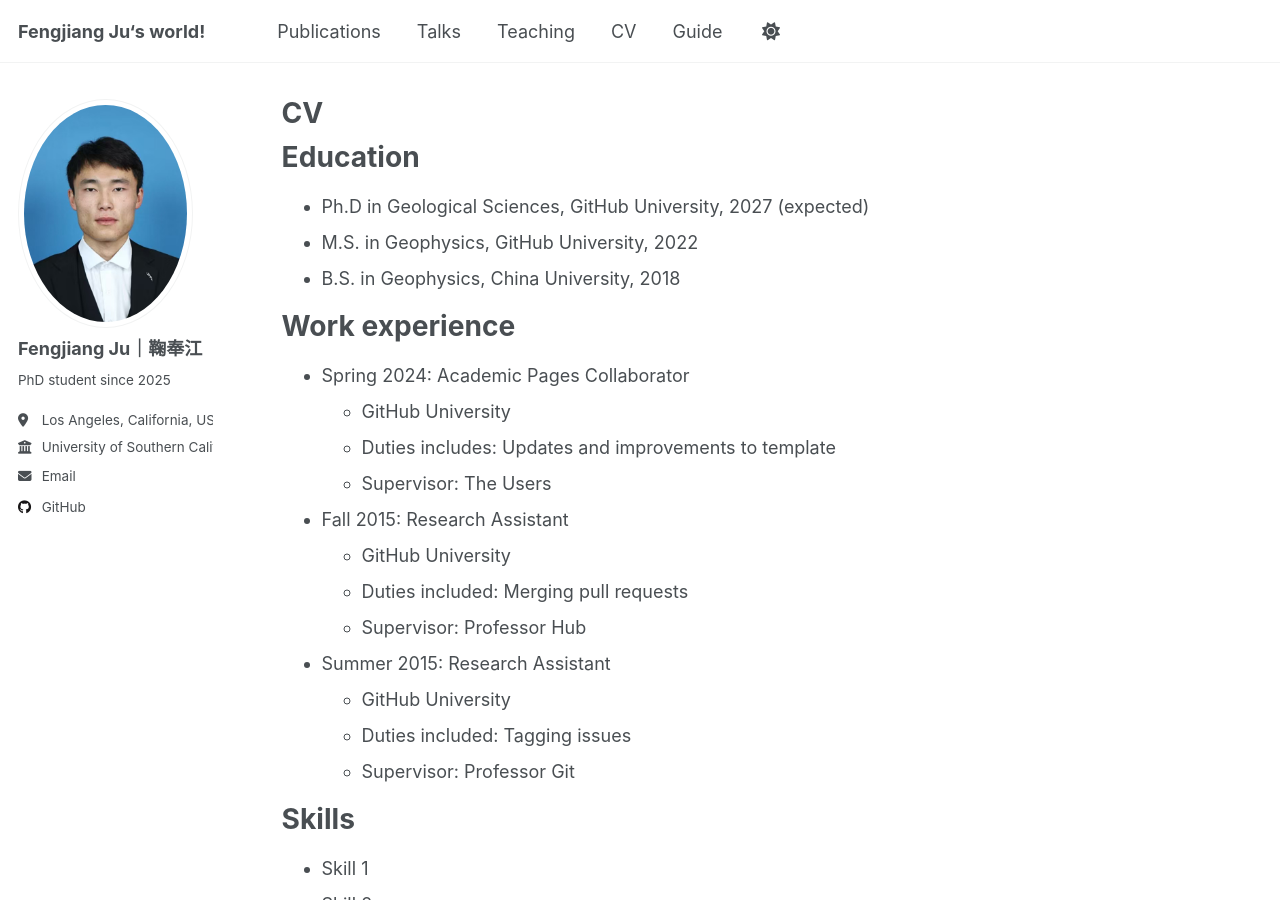
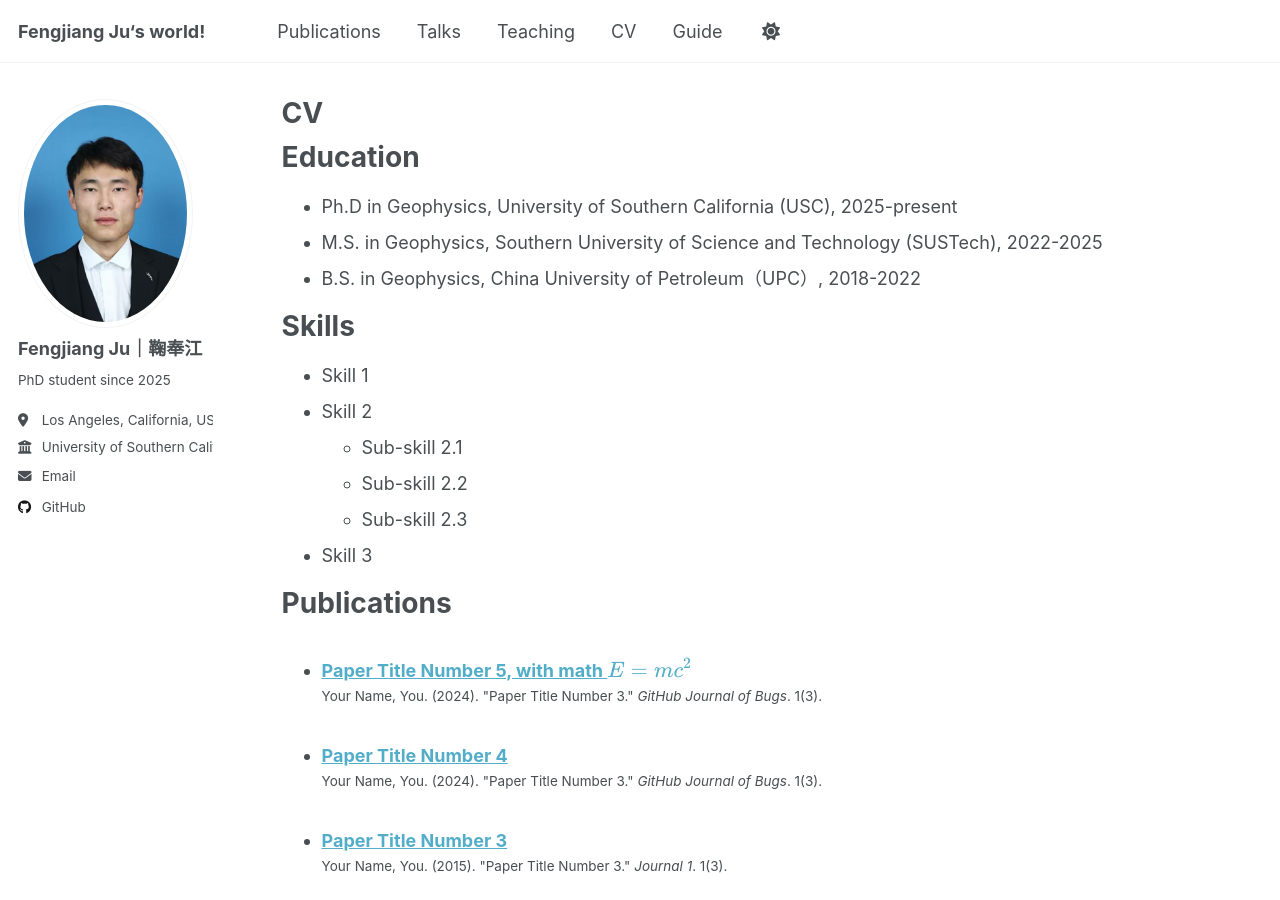
Before and after one commit to FengJiangJu/fengjiangju.github.io, a Jekyll site: the page built from _pages/cv.md, in a window 1280 px wide and 900 px high. Built offline with Jekyll 4.4.1, drawn with Linux system fonts in a browser that asks for light colours; a script that is not in the unit is left out.

Commit message:
Update cv.md

```diff
--- a/_pages/cv.md
+++ b/_pages/cv.md
@@ -11,26 +11,9 @@ redirect_from:
 
 Education
 ======
-* Ph.D in Geological Sciences, GitHub University, 2027 (expected)
-* M.S. in Geophysics, GitHub University, 2022
-* B.S. in Geophysics, China University, 2018
-
-Work experience
-======
-* Spring 2024: Academic Pages Collaborator
-  * GitHub University
-  * Duties includes: Updates and improvements to template
-  * Supervisor: The Users
-
-* Fall 2015: Research Assistant
-  * GitHub University
-  * Duties included: Merging pull requests
-  * Supervisor: Professor Hub
-
-* Summer 2015: Research Assistant
-  * GitHub University
-  * Duties included: Tagging issues
-  * Supervisor: Professor Git
+* Ph.D in Geophysics, University of Southern California (USC), 2025-present
+* M.S. in Geophysics, Southern University of Science and Technology (SUSTech), 2022-2025
+* B.S. in Geophysics, China University of Petroleum（UPC）, 2018-2022
 
 Skills
 ======
```
